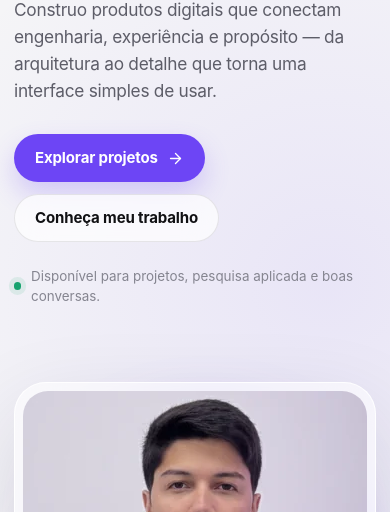
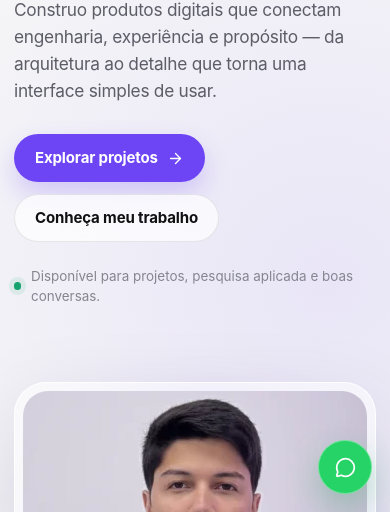
Before and after one commit to rhuanovski/meu-portfolio, an Astro site: page / in a window 390 px wide. Shown: the part 332-844 px from the top of the page. Built offline with nearby package versions, Linux system fonts and the light colour scheme; Astro itself is replaced by a stand-in of ours.

Commit message:
feat: add direct WhatsApp contact

```diff
--- a/src/data/site.ts
+++ b/src/data/site.ts
@@ -8,7 +8,8 @@ export const site = {
   email: "rhuanfeitoza1@gmail.com",
   github: "https://github.com/rhuanovski",
   linkedin: "https://linkedin.com/in/rhuan-carlos-vieira-feitoza",
-  whatsapp: "https://w.app/z3tncm",
+  whatsapp:
+    "https://wa.me/5594992891244?text=Vim%20do%20seu%20portf%C3%B3lio%20e%20gostaria%20de%20conversar.",
   profileImage: "/profile.webp",
   profileImageAlt:
     "Rhuan Carlos sentado à mesa de trabalho com um MacBook",
--- a/src/layouts/BaseLayout.astro
+++ b/src/layouts/BaseLayout.astro
@@ -1,6 +1,7 @@
 ---
 import Header from "../components/Header.astro";
 import Footer from "../components/Footer.astro";
+import { MessageCircle } from "lucide-react";
 import "../styles/global.css";
 import { site } from "../data/site";
 
@@ -78,6 +79,16 @@ const personSchema = {
     <main id="conteudo" class="site-main">
       <slot />
     </main>
+    <a
+      class="whatsapp-fab"
+      href={site.whatsapp}
+      target="_blank"
+      rel="noreferrer"
+      aria-label="Conversar com Rhuan Carlos pelo WhatsApp"
+    >
+      <MessageCircle size={21} strokeWidth={2} aria-hidden="true" />
+      <span>WhatsApp</span>
+    </a>
     <Footer />
   </body>
 </html>
--- a/src/styles/global.css
+++ b/src/styles/global.css
@@ -237,6 +237,42 @@ summary {
   background: #fff;
 }
 
+.whatsapp-fab {
+  position: fixed;
+  right: clamp(18px, 3vw, 32px);
+  bottom: max(clamp(18px, 3vw, 32px), calc(env(safe-area-inset-bottom) + 12px));
+  z-index: 90;
+  display: inline-flex;
+  min-height: 52px;
+  align-items: center;
+  justify-content: center;
+  gap: 9px;
+  padding: 0 18px;
+  border: 1px solid rgba(255, 255, 255, 0.34);
+  border-radius: 999px;
+  color: #fff;
+  background: #25d366;
+  box-shadow: 0 14px 34px rgba(20, 150, 76, 0.3);
+  font-size: 0.87rem;
+  font-weight: 720;
+  letter-spacing: -0.01em;
+  transition:
+    transform 180ms ease,
+    background-color 180ms ease,
+    box-shadow 180ms ease;
+}
+
+.whatsapp-fab:hover {
+  background: #1fbd5c;
+  box-shadow: 0 18px 42px rgba(20, 150, 76, 0.38);
+  transform: translateY(-3px);
+}
+
+.whatsapp-fab:focus-visible {
+  outline: 3px solid rgba(37, 211, 102, 0.3);
+  outline-offset: 4px;
+}
+
 .text-link {
   display: inline-flex;
   align-items: center;
@@ -1495,6 +1531,21 @@ summary {
 }
 
 @media (max-width: 680px) {
+  .whatsapp-fab {
+    width: 54px;
+    min-height: 54px;
+    padding: 0;
+  }
+
+  .whatsapp-fab span {
+    position: absolute;
+    width: 1px;
+    height: 1px;
+    overflow: hidden;
+    clip: rect(0, 0, 0, 0);
+    white-space: nowrap;
+  }
+
   .container,
   .narrow {
     width: min(100% - 28px, var(--container));
```
